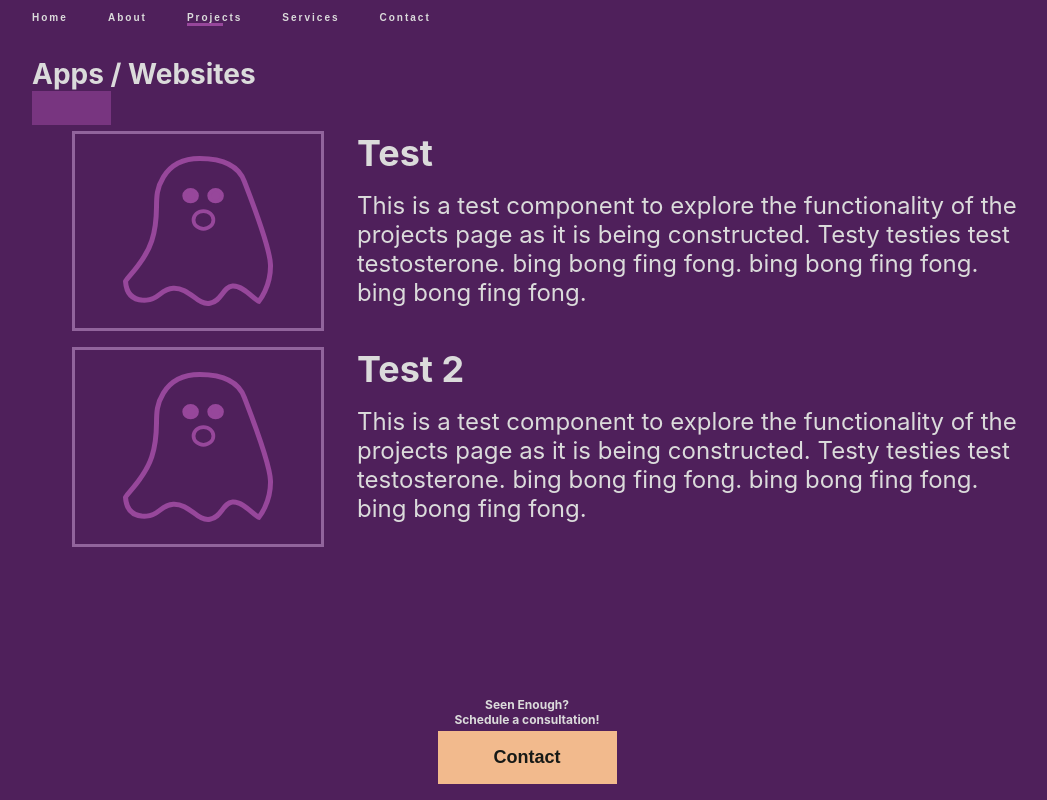
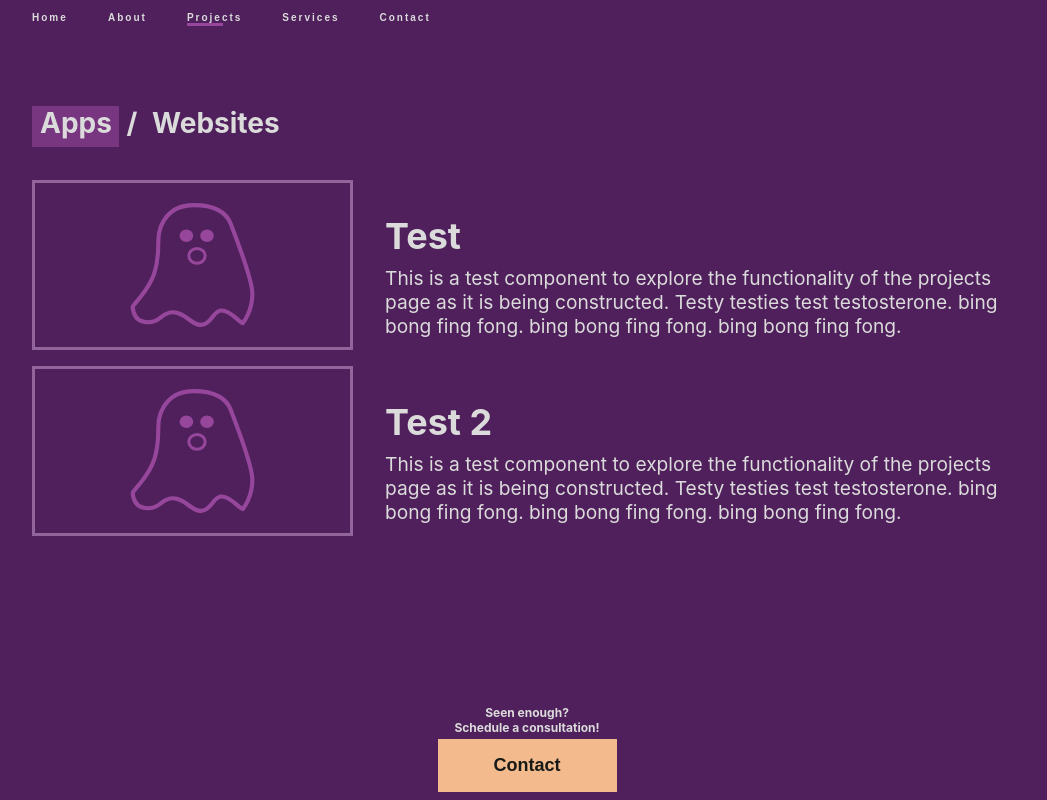
Before and after one commit to sagehogue/nextportfolio, a Next.js app: page /projects in a window 1280 px wide. Shown: the whole page, without its empty margins (113-1160 px from the left). Built offline with nearby package versions, Linux system fonts and the light colour scheme; a web font is replaced by a local one.

Commit message:
made progress on website

```diff
--- a/components/HamburgerMenu/Hamburger.jsx
+++ b/components/HamburgerMenu/Hamburger.jsx
@@ -11,7 +11,6 @@ left: 1rem;
   flex-direction: column;
   align-items: center;
   justify-content; center;
-  min-height: 5rem;
   min-width: 5rem;
   cursor: pointer;
   transition: all 0.2s;
--- a/pages/projects.js
+++ b/pages/projects.js
@@ -15,6 +15,7 @@ import Ghosty from "../public/Ghosty-surprise.svg";
 
 const ContentHeading = styled.h1`
   font-size: 1.75rem;
+  margin-top: 4.25rem;
 
   @media screen and (min-width: 1400px) {
     font-size: 2.75rem;
@@ -22,36 +23,37 @@ const ContentHeading = styled.h1`
   }
 `;
 
+const Divider = styled.span`
+  margin: 0 0.5rem 0 0.5rem;
+  @media screen and (min-width: 1400px) {
+    margin: 0 1rem 0 1rem;
+  }
+`;
+
 const Label = styled.span`
   position: relative;
-  &::after {
-    transition: all 0.2s;
-    content: "";
-    display: block;
-    opacity: 58%;
-    position: absolute;
-    width: 100%;
-    height: 100%;
-    @media screen and (min-width: 1400px) {
-      transform: translateX(-0.35rem) translateY(0.4rem) scaleY(90%);
-    }
+
   }
 `;
 
 const AppsLabel = styled(Label)`
-  &::after {
+padding-left: .5rem;
+padding-bottom: .45rem;
 background-color: ${(props) =>
-      props.category === "apps" ? "var(--color-highlight)" : "transparent"};
+  props.category === "apps" ? "var(--color-highlight)" : "transparent"}};
+  @media screen and (min-width: 1400px) {
+    padding-left: .7rem;
+padding-bottom: .5rem;
   }
 `;
 const WebsitesLabel = styled(Label)`
-  &::after {
+padding-right: 0.5rem;
+padding-bottom: 0.45rem;
   background-color: ${(props) =>
     props.category === "websites" ? "var(--color-highlight)" : "transparent"};
   @media screen and (min-width: 1400px) {
-      transform: translateX(0.5rem) translateY(0.25rem) scaleY(90%);
-    }
-  }
+  padding-bottom: 0.5rem;
+  padding-right: 0.85rem;
 `;
 const NoContentWarning = styled.div`
   display: flex;
@@ -71,32 +73,69 @@ const ContentContainer = styled.ul`
   display: flex;
   flex-direction: column;
   margin-top: 2.5rem;
+  padding: 0;
+  max-height: 67vh;
+  overflow-y: scroll;
+  @media screen and (min-width: 900px) {
+    padding-right: 0.3rem;
+  }
 `;
 
 const TextContent = styled.div`
   display: flex;
   flex-direction: column;
-  width: 70%;
+  width: 90%;
+  margin: auto auto 0 auto
   margin-left: auto;
   margin-top: auto;
+  @media screen and (min-width: 900px) {
+    font-size: 2.25rem;
+    width: 70%;
+    margin-left: 2rem;
+  }
+  @media screen and (min-width: 1400px) {
+    font-size: 2.25rem;
+    width: 70%;
+    margin-right: 0;
+  }
 `;
 
 const Entry = styled.li`
   display: flex;
-  flex-direction: row;
+  flex-direction: column;
+  align-items: center;
   // border: 2px solid lightblue;
   margin-bottom: 1rem;
+  @media screen and (min-width: 800px) {
+    flex-direction: row;
+  }
 `;
 
 const Name = styled.h3`
   cursor: pointer;
   margin: 0;
+  font-size: 2rem;
+  text-align: center;
+  @media screen and (min-width: 800px) {
     font-size: 2.25rem;
+    text-align: left;
+  }
+  @media screen and (min-width: 1400px) {
+    font-size: 2.25rem;
+  }
 `;
 const Description = styled.p`
+  margin: 0.5rem 0 0.75rem 0;
+  font-size: var(--font-body-mobile);
+  text-align: center;
+  @media screen and (min-width: 800px) {
+    text-align: left;
+  }
+  @media screen and (min-width: 1400px) {
     margin: 1rem 0 1.5rem 0;
     font-size: 1.5rem;
     max-height: 200px;
+  }
 `;
 const Icon = styled(Image)`
   cursor: pointer;
@@ -104,19 +143,23 @@ const Icon = styled(Image)`
 
 const IconWindow = styled.div`
   border: 3px solid var(--color-7) !important;
-  padding: 1rem 3rem;
+  padding: 0.5rem 1rem;
   display: flex;
   justify-content: center;
   align-items: center;
+  max-width: 80vw;
+  max-height: 80vw;
+  padding: 1.25rem;
   @media screen and (min-width: 1400px) {
     padding: 1.5rem 5rem;
+    max-width: 25vw;
   }
 `;
 
 const CTAFormat = styled.div`
   display: flex;
   position: absolute;
-  bottom: 1rem;
+  bottom: 0.5rem;
   left: 0;
   width: 100vw;
   flex-direction: column;
@@ -126,6 +169,9 @@ const CTAFormat = styled.div`
   // justify-content: center;
   // align-content: center;
   width: 100%;
+  @media screen and (min-width: 1400px) {
+    bottom: 1rem;
+  }
 `;
 
 const CTA = styled.div`
@@ -134,6 +180,7 @@ const CTA = styled.div`
 `;
 
 const CTAText = styled.span`
+  background-color: var(--color-1);
   display: inline-block;
   font-size: 0.75rem;
   text-align: center;
@@ -142,10 +189,11 @@ const CTAText = styled.span`
   margin: auto auto 0.25rem auto;
 `;
 
+export default function Projects() {
   let ContentNotFound = (
     <>
       <NoContentWarning>
-      <Icon src={Ghosty} height={150} width={150} />
+        <Icon src={Ghosty} layout="responsive" height={300} width={300} />
         <NoContentText>
           Looks like I haven't yet added anything to this section. <br />
           Check back soon!
@@ -153,8 +201,6 @@ let ContentNotFound = (
       </NoContentWarning>
     </>
   );
-
-export default function Projects() {
   const [selectedCategory, setSelectedCategory] = useState("apps");
 
   const apps = [
@@ -180,12 +226,7 @@ export default function Projects() {
       <Entry>
         <IconWindow>
           <Link href={app.url}>
-            <Icon
-              src={app.icon}
-              height={150}
-              width={150}
-              layout={"intrinsic"}
-            />
+            <Icon src={app.icon} layout="intrinsic" height={135} width={300} />
           </Link>
         </IconWindow>
         <TextContent>
@@ -198,7 +239,23 @@ export default function Projects() {
     );
   });
 
-  const WebsiteList = websites.map(() => {});
+  const WebsiteList = websites.map((site) => {
+    return (
+      <Entry>
+        <IconWindow>
+          <Link href={site.url}>
+            <Icon src={site.icon} layout="intrinsic" height={135} width={300} />
+          </Link>
+        </IconWindow>
+        <TextContent>
+          <Link href={site.url}>
+            <Name>{site.name}</Name>
+          </Link>
+          <Description>{site.description}</Description>
+        </TextContent>
+      </Entry>
+    );
+  });
   console.log(AppList);
   return (
     <Page>
@@ -221,7 +278,7 @@ export default function Projects() {
           >
             Apps{" "}
           </AppsLabel>
-          /
+          <Divider>/</Divider>
           <WebsitesLabel
             category={selectedCategory}
             onClick={() => {
@@ -245,7 +302,7 @@ export default function Projects() {
         </ContentContainer>
         <CTAFormat>
           <CTAText>
-            Seen Enough?
+            Seen enough?
             <br />
             Schedule a consultation!
           </CTAText>
--- a/styles/Page.module.css
+++ b/styles/Page.module.css
@@ -6,7 +6,6 @@
   flex-direction: column;
   /* justify-content: center; */
   /* align-items: center; */
-  height: 100vh;
   background-color: var(--color-1);
   max-width: 100vw;
   position: relative;
--- a/styles/globals.css
+++ b/styles/globals.css
@@ -15,6 +15,12 @@ a {
 
 * {
   box-sizing: border-box;
+}
+
+ul,
+ol {
+  padding: 0;
+  margin: 0;
 }
 
 h1,
@@ -47,13 +53,14 @@ input {
   --desktop-page-padding-1500: 0 145px;
   --desktop-page-padding-1150: 0 95px;
   --desktop-page-padding-1050: 0 55px;
-  --desktop-page-padding-900: 0 1rem;
-  --desktop-page-padding-775: 0 5rem;
-  --desktop-page-padding-650: 0 3rem;
-  --desktop-page-padding-500: 0 1rem;
+  --mobile-page-padding-900: 0 1rem;
+  --mobile-page-padding-775: 0 3.5rem;
+  --mobile-page-padding-650: 0 3rem;
+  --mobile-page-padding-500: 0 1.2rem;
   --mobile-page-padding: 0 28px;
   --color-offwhite: #dbdbdb;
   --color-white: #fff;
   --color-black: #161916;
-  --color-highlight: #97469b;
+  --color-highlight: rgba(151, 70, 155, 0.58);
+  --font-body-mobile: 1.2rem;
 }
```
Also changed, not shown: pages/index.js (+6 -1 lines), pages/services.js (+72 -0 lines). Lines whose indentation alone changed are shown as unchanged.
